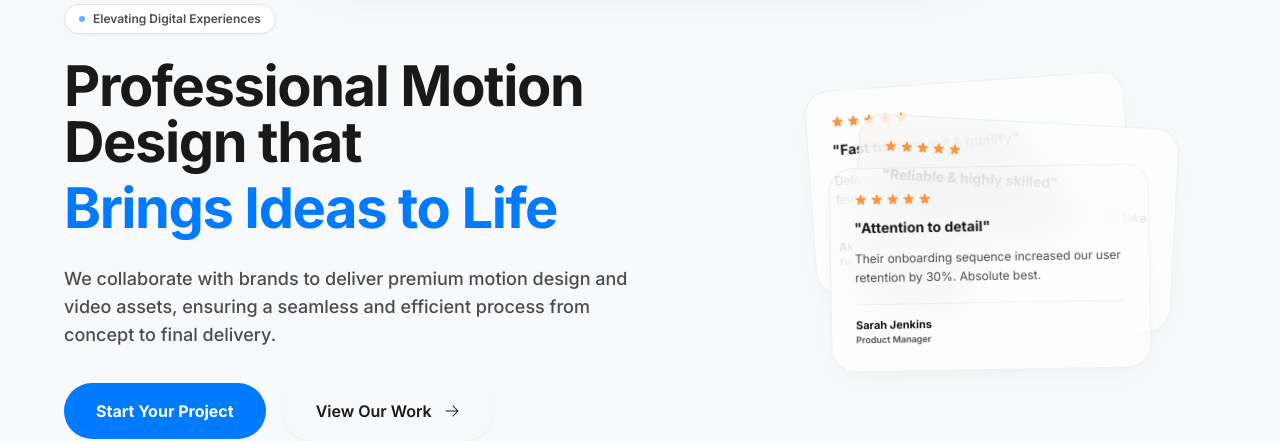
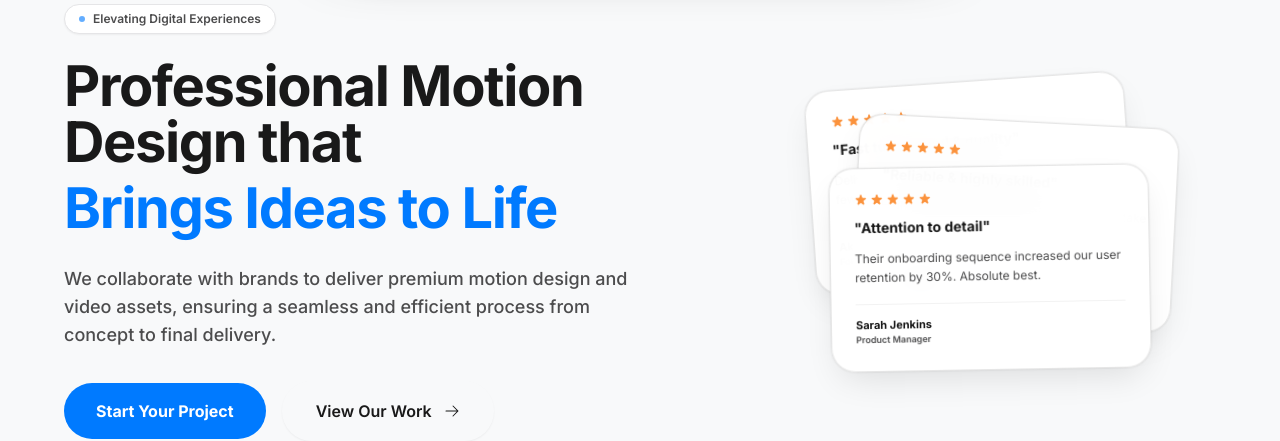
Before and after one commit to BerserkerOP/website, a Next.js app: page / in a window 1280 px wide. Shown: the part 148-589 px from the top of the page. Built offline with nearby package versions, Linux system fonts and the light colour scheme.

Commit message:
Enhance review cards opacity, border contrast, and hovered blue glow

```diff
--- a/components/Hero.tsx
+++ b/components/Hero.tsx
@@ -153,17 +153,17 @@ export default function Hero() {
                     opacity: isHovered ? 1 : isAnyHovered ? 0.45 : 1,
                     zIndex: isHovered ? 50 : cardZ,
                     filter: isHovered ? "blur(0px)" : isAnyHovered ? "blur(1px)" : "blur(0px)",
-                    borderColor: isHovered ? "rgba(0, 122, 255, 0.4)" : "rgba(0,0,0,0.05)",
+                    borderColor: isHovered ? "rgba(0, 122, 255, 0.6)" : "rgba(128, 128, 128, 0.2)",
                     boxShadow: isHovered
-                      ? "0 20px 40px -15px rgba(0, 122, 255, 0.25)"
-                      : "0 10px 30px -15px rgba(0, 0, 0, 0.08)",
+                      ? "0 25px 50px -12px rgba(0, 122, 255, 0.4), 0 0 25px rgba(0, 122, 255, 0.2)"
+                      : "0 15px 35px -10px rgba(0, 0, 0, 0.12), 0 0 2px rgba(0, 0, 0, 0.15)",
                   }}
                   transition={{
                     type: "spring",
                     stiffness: 350,
                     damping: 25,
                   }}
-                  className="absolute w-[280px] sm:w-[320px] bg-white/60 dark:bg-[#1E1E24]/60 border backdrop-blur-xl rounded-[24px] p-6 flex flex-col justify-between cursor-pointer transition-colors duration-300 dark:border-white/5"
+                  className="absolute w-[280px] sm:w-[320px] bg-white/95 dark:bg-[#1E1E24]/95 border backdrop-blur-xl rounded-[24px] p-6 flex flex-col justify-between cursor-pointer transition-colors duration-300 dark:border-white/5"
                 >
                   <div className="flex flex-col gap-3">
                     {/* Star Rating */}
```
